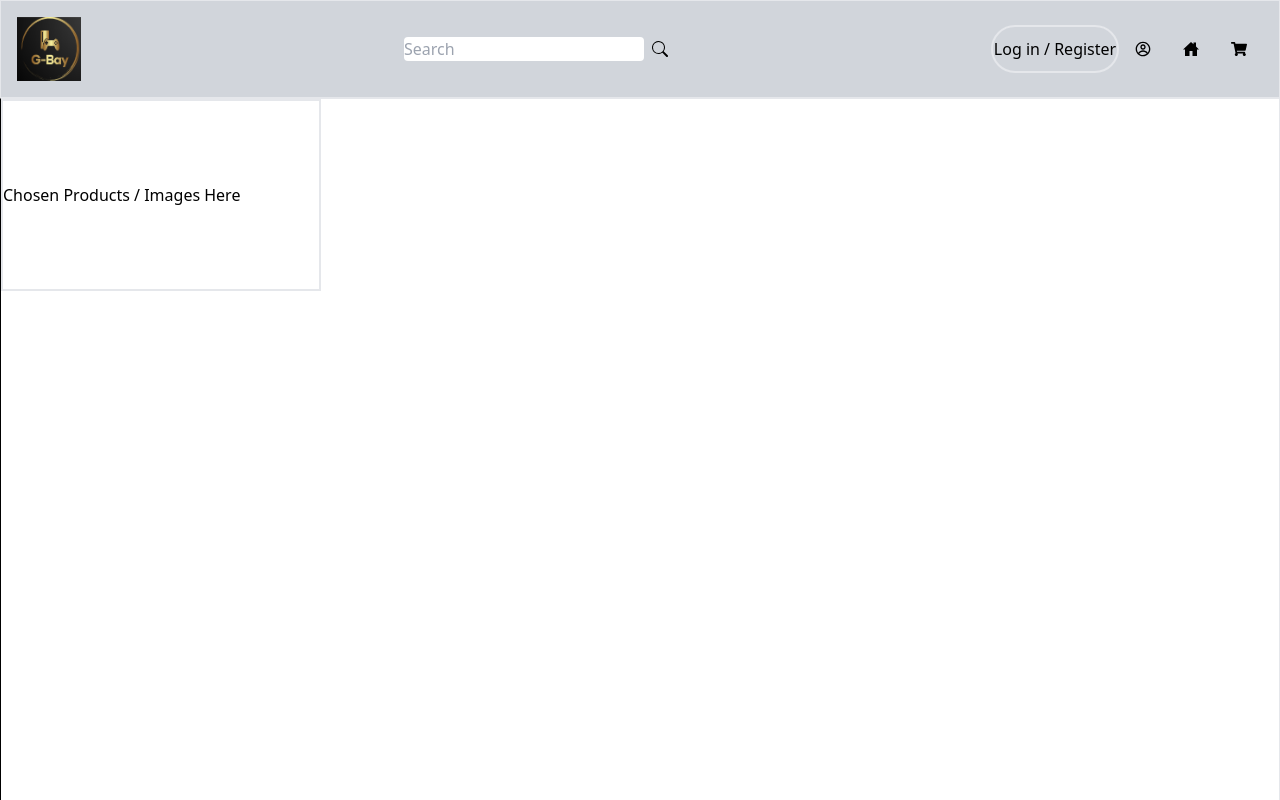
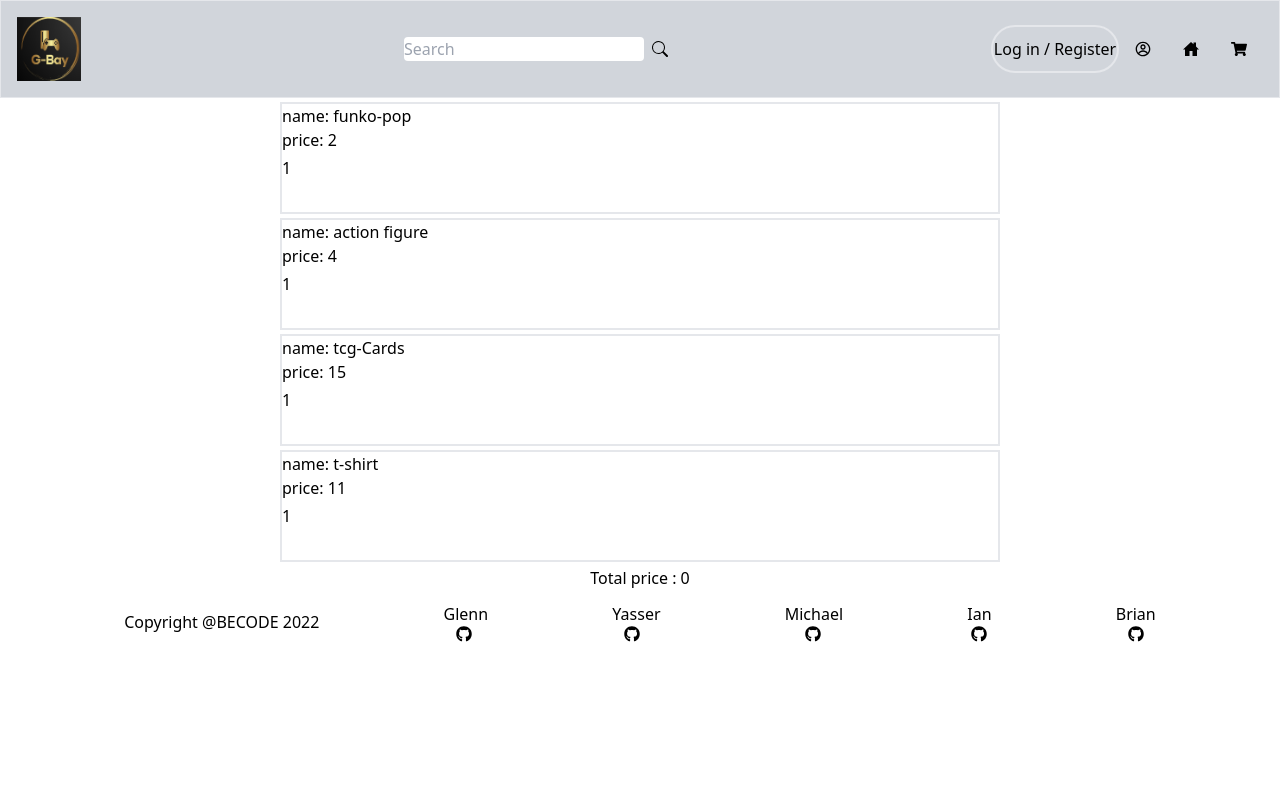
Before and after one commit to Martekode/react-g-bay, a React (Create React App) app in the folder client/: page /checkout in a window 1280 px wide. Shown: the top 800 px of the page. Built offline with nearby package versions, Linux system fonts and the light colour scheme.

Commit message:
baseline sketch done, still figuring out price calculation

```diff
--- a/client/src/pages/Checkout.js
+++ b/client/src/pages/Checkout.js
@@ -1,16 +1,47 @@
+import React from "react";
 import Navbar from "../components/Navbar";
 import Footer from "../components/Footer";
 
+function Checkout() {
+    let totalPrice = 0
+    const priceArray = []
+    const productArray = [
+        {name: 'funko-pop', price: 2, amount: 1},
+        {name: 'action figure', price: 4, amount: 1},
+        {name: 'tcg-Cards', price: 15, amount: 1},
+        {name: 't-shirt', price: 11, amount: 1},
+    ]
 
-function Checkout() {
+    const handleAmount =(e)=>{
+        e.preventDefault()
+        console.log(e.target.value)
+        const result = e.target.value
+        console.log(priceArray);
+        return result
+    }
+
+
     return (
         <div>
-            <Navbar />
-            <div className='border border-solid border-l-black w-100% h h-screen'>
-                <div className='flex items-center border-2 h-48 w-80 mb-3'>Chosen Products / Images Here</div>
+            <Navbar/>
+            <div className='flex flex-col items-center'>
+                <ul>
+                    {productArray.map((product,i) => {
+                        priceArray.push((product.price*product.amount))
+                        return (
+                                    <li key={i} className='border-2 w-[45rem] h-28 m-1'>name: {product.name} <br/>
+                                        price: {product.price}<br/>
+                                        <input type='number' min='0' defaultValue={product.amount} className='w-12 h-8' onChange={handleAmount}/>
+                                    </li>
+
+                        );
+                    })}
+                </ul>
+                <p>Total price : {totalPrice}</p>
             </div>
-            <Footer />
+            <Footer/>
         </div>
     )
 }
+
 export default Checkout
```
